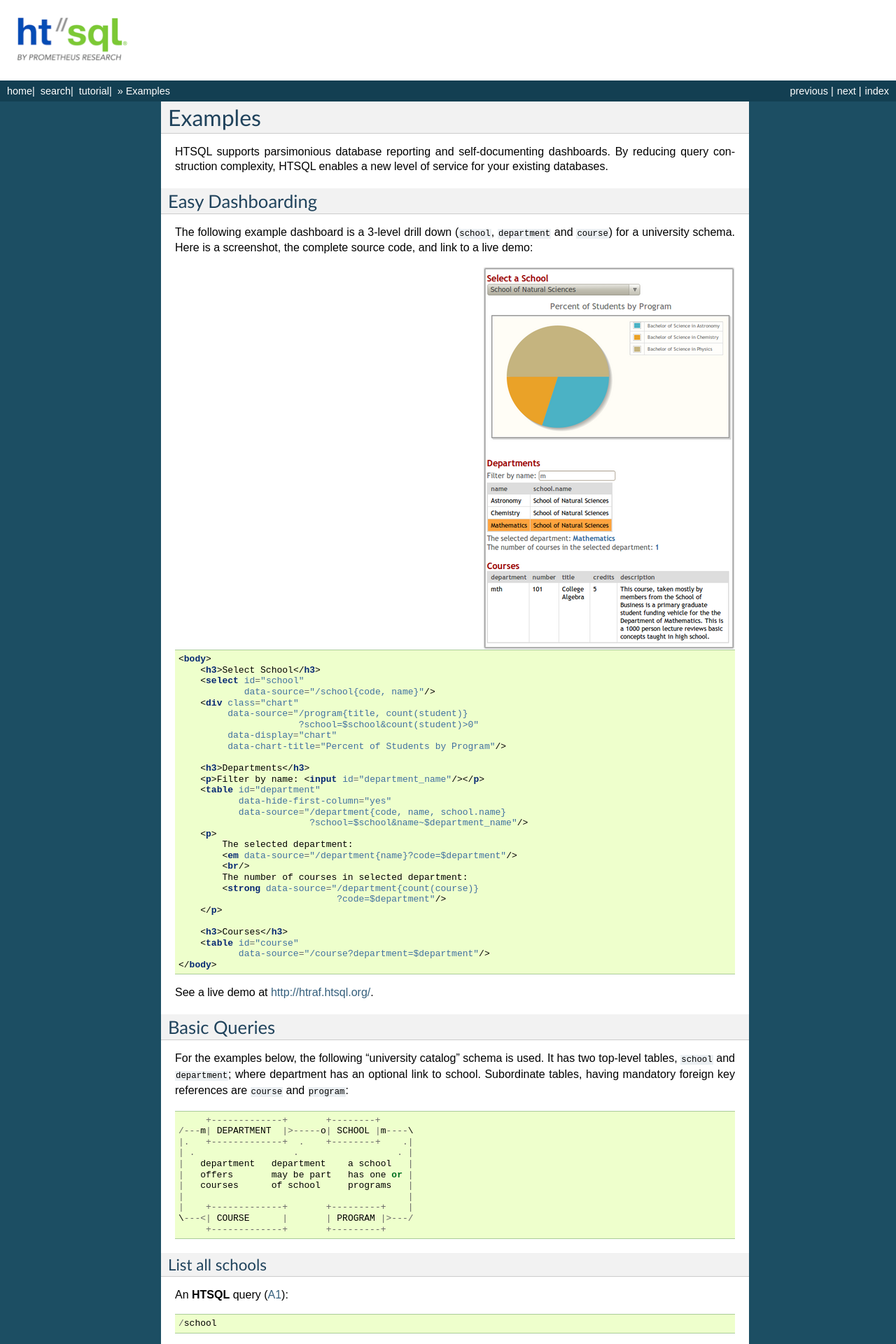
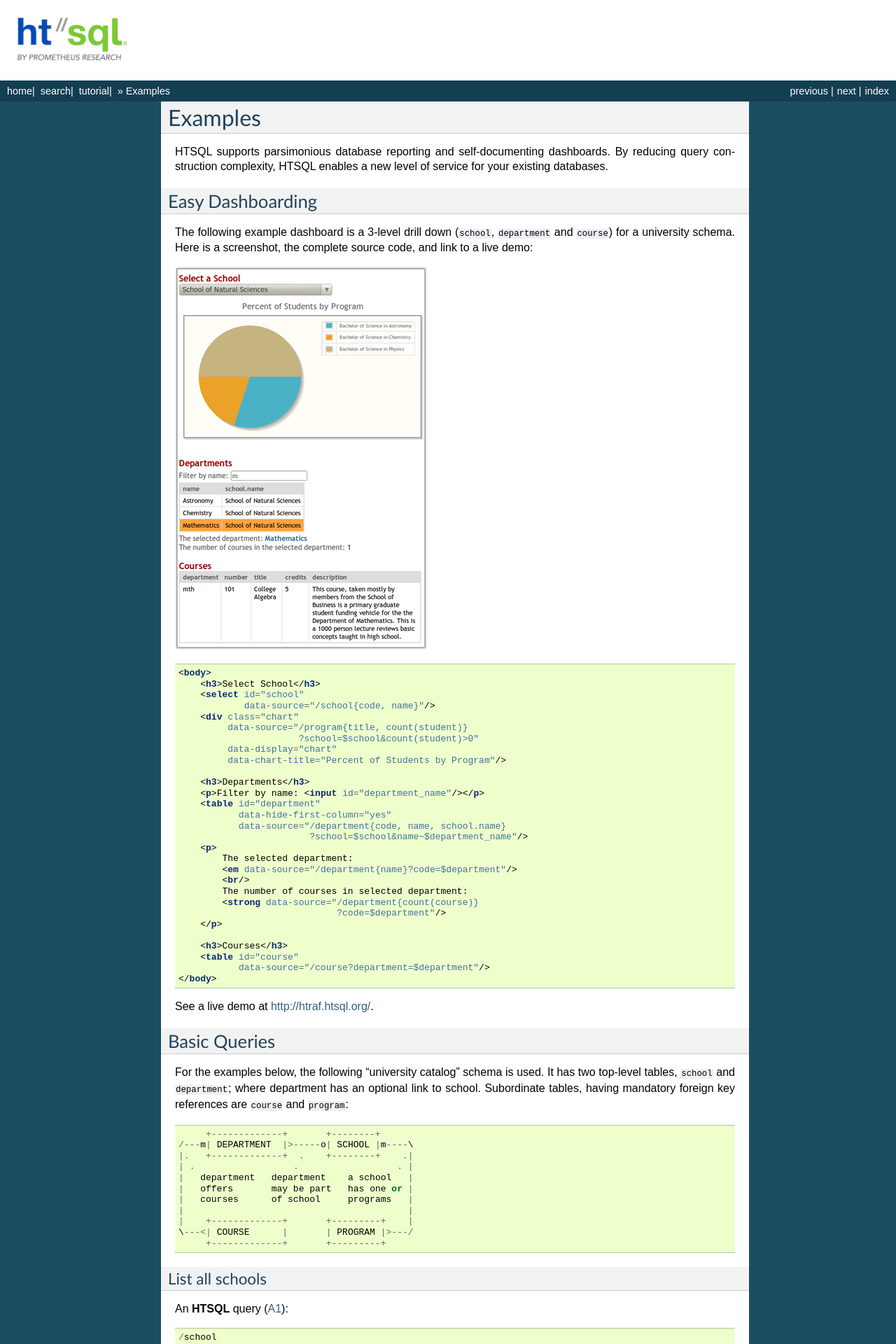
Before and after one commit to prometheusresearch/htsql, a Sphinx documentation site: the page built from doc/examples.rst, in a window 1280 px wide. Shown: the top 1920 px of the page at 70% size. Built offline with Sphinx 7.4.7, drawn with Linux system fonts in a browser that asks for light colours.

Commit message:
for some reason align: right doesn't work at htsql.org, so I'm commenting it out for now

```diff
--- a/doc/examples.rst
+++ b/doc/examples.rst
@@ -15,7 +15,6 @@ screenshot, the complete source code, and link to a live demo:
 
 .. image:: htraf-screenshot.png
    :alt: The HTRAF demo
-   :align: right
    :target: http://htraf.htsql.org/
 
 .. code-block:: html
```
